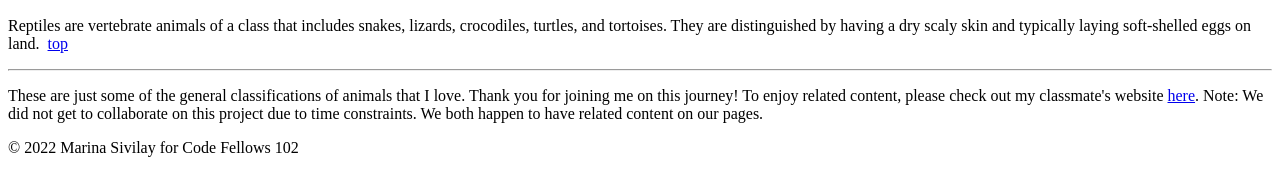
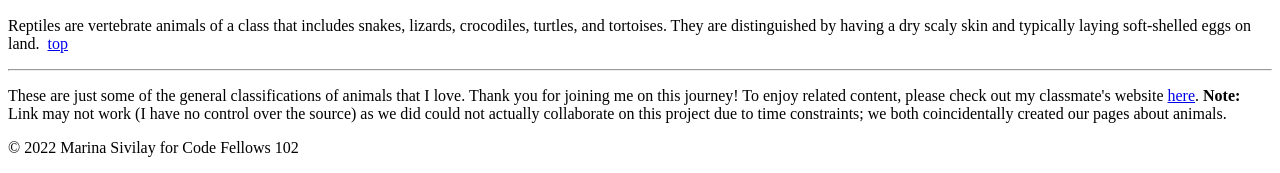
Before and after one commit to msivilay/animals, a plain HTML site: page index.html in a window 1280 px wide. Shown: the part 1421-1594 px from the top of the page. Drawn offline with Linux system fonts and the light colour scheme.

Commit message:
added disclaimer note for link

```diff
--- a/index.html
+++ b/index.html
@@ -45,7 +45,7 @@
 
       <hr>
       <p>
-        These are just some of the general classifications of animals that I love. Thank you for joining me on this journey! To enjoy related content, please check out my classmate's website <a href="https://humberto-pineda.github.io/Animals-are-Cool/">here</a>. Note: We did not get to collaborate on this project due to time constraints. We both happen to have related content on our pages.
+        These are just some of the general classifications of animals that I love. Thank you for joining me on this journey! To enjoy related content, please check out my classmate's website <a href="https://humberto-pineda.github.io/Animals-are-Cool/">here</a>. <b>Note:</b> Link may not work (I have no control over the source) as we did could not actually collaborate on this project due to time constraints; we both coincidentally created our pages about animals.
       </p>
     </main>
 
```
